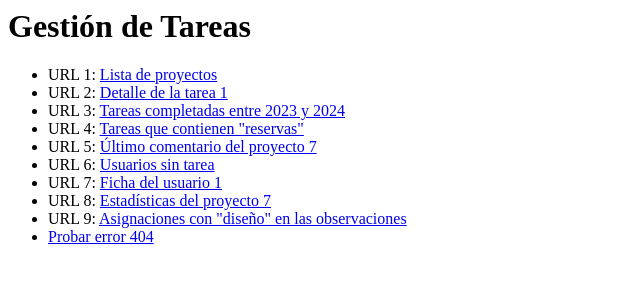
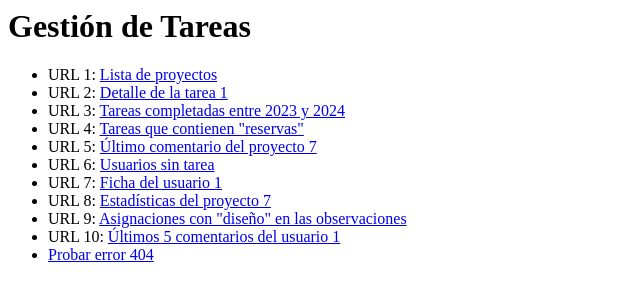
Before and after one commit to GuillermoPelaez22/CreacionURLs_Vistas_QuerySet, a Django app: page / in a window 1280 px wide. Shown: the top 301 px of the page, without its empty margins (0-640 px from the left). Run offline with Django 5.2, Linux system fonts and the light colour scheme.

Commit message:
URL 10: Ultimos 5 comentarios de un usuario

```diff
--- a/tareas/templates/index.html
+++ b/tareas/templates/index.html
@@ -9,6 +9,5 @@
     <li>URL 7: <a href="{% url 'ficha_usuario' 1 %}">Ficha del usuario 1</a></li>
     <li>URL 8: <a href="{% url 'estadisticas_proyecto' 7 %}">Estadísticas del proyecto 7</a></li>
     <li>URL 9: <a href="{% url 'asignaciones_observaciones' 'diseño' %}">Asignaciones con "diseño" en las observaciones</a></li>
-    <!-- URL 9 y URL 10: se añadirán cuando las hagamos -->
-    <li><a href="/esta-pagina-no-existe/">Probar error 404</a></li>
+    <li>URL 10: <a href="{% url 'ultimos_comentarios_usuario' 1 %}">Últimos 5 comentarios del usuario 1</a></li>    <li><a href="/esta-pagina-no-existe/">Probar error 404</a></li>
 </ul>
--- a/tareas/urls.py
+++ b/tareas/urls.py
@@ -16,5 +16,5 @@ urlpatterns = [
     path('tareas/buscar/<str:texto>/', views.buscar_tareas, name='buscar_tareas'),
     path('usuario/<int:id_usuario>/', views.ficha_usuario, name='ficha_usuario'),
     path('proyecto/<int:id_proyecto>/estadisticas/', views.estadisticas_proyecto, name='estadisticas_proyecto'),
-    path('asignaciones/observaciones/<str:texto>/', views.asignaciones_observaciones, name='asignaciones_observaciones'),
+    path('asignaciones/observaciones/<str:texto>/', views.asignaciones_observaciones, name='asignaciones_observaciones'),        path('usuario/<int:id_usuario>/comentarios/', views.ultimos_comentarios_usuario, name='ultimos_comentarios_usuario'),
 ]
--- a/tareas/views.py
+++ b/tareas/views.py
@@ -342,3 +342,38 @@ def asignaciones_observaciones(request, texto):
     """
     return render(request, 'asignacion/observaciones.html',
                   {'asignaciones': asignaciones, 'texto': texto})
+
+# Vista: muestra los 5 últimos comentarios de un usuario, ordenados del más reciente al más
+# antiguo, con el perfil del usuario (OneToOne), la tarea con su proyecto y su creador
+# (ManyToOne) y las etiquetas de la tarea (ManyToMany)
+def ultimos_comentarios_usuario(request, id_usuario):
+    usuario = (Usuario.objects
+               .select_related('perfil')
+               .get(id=id_usuario))
+    """
+    SELECT *
+    FROM tareas_usuario u
+    LEFT JOIN tareas_perfilusuario pu ON pu.usuario_id = u.id
+    WHERE u.id = id_usuario;
+    """
+
+    comentarios = (Comentario.objects
+                   .select_related('tarea__proyecto', 'tarea__creador')
+                   .prefetch_related('tarea__etiquetas')
+                   .filter(autor=id_usuario)
+                   .order_by('-fecha_comentario')[:5])
+    """
+    SELECT *
+    FROM tareas_comentario c
+    INNER JOIN tareas_tarea t ON c.tarea_id = t.id
+    INNER JOIN tareas_proyecto p ON t.proyecto_id = p.id
+    INNER JOIN tareas_usuario u ON t.creador_id = u.id
+    WHERE c.autor_id = id_usuario
+    ORDER BY c.fecha_comentario DESC
+    LIMIT 5;
+
+    -- prefetch_related lanza una consulta extra para las etiquetas de las tareas
+    -- (tabla intermedia tareas_tarea_etiquetas)
+    """
+    return render(request, 'comentario/ultimos_usuario.html',
+                  {'usuario': usuario, 'comentarios': comentarios})
```
Also changed, not shown: tareas/templates/comentario/observaciones.html (deleted, +0 -12 lines), tareas/templates/comentario/ultimos_usuario.html (added, +23 -0 lines), README.md.
